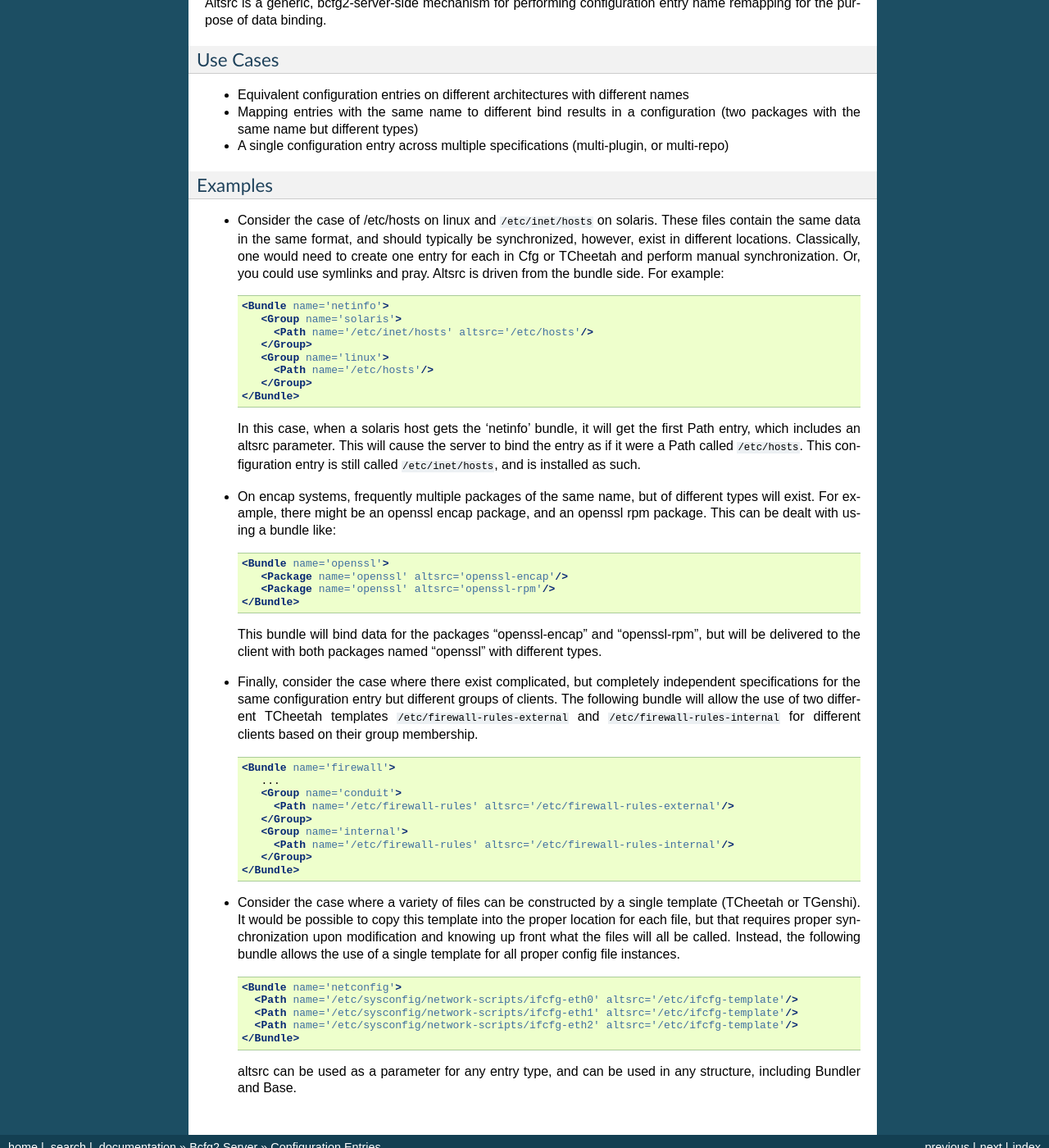
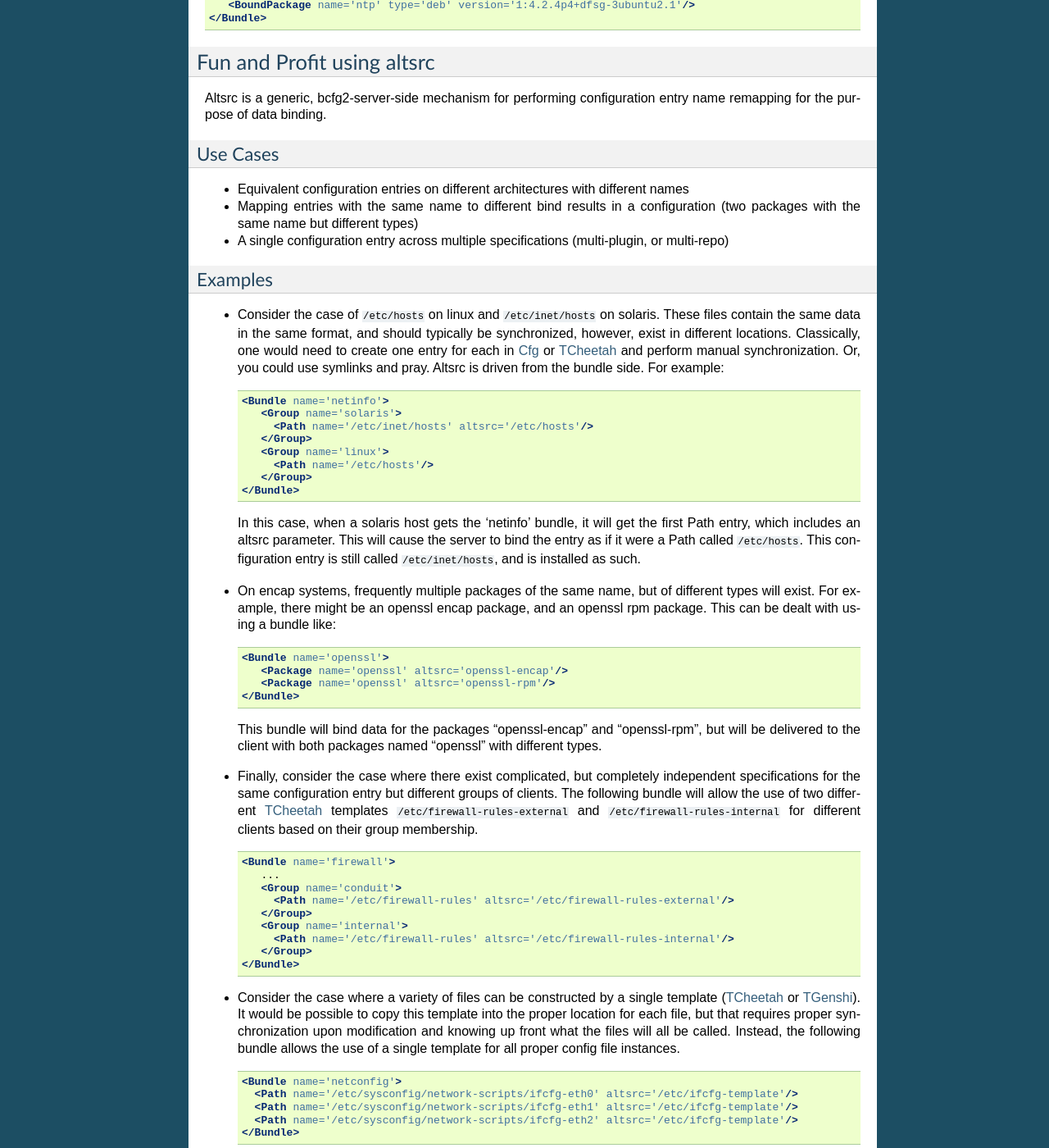
Before and after one commit to Bcfg2/bcfg2, a Sphinx documentation site: the page built from doc/server/configurationentries.txt, in a window 1280 px wide and 1400 px high, scrolled down 1372 px. Shown: the whole window at 82% size. Built offline with Sphinx 7.4.7, drawn with Linux system fonts in a browser that asks for light colours; some of the changed text lies outside the part shown.

Commit message:
doc: Tidy up the configuration entries page
Signed-off-by: Sol Jerome <solj@ices.utexas.edu>

git-svn-id: https://svn.mcs.anl.gov/repos/bcfg/trunk/bcfg2@5791 ce84e21b-d406-0410-9b95-82705330c041

```diff
--- a/doc/server/configurationentries.txt
+++ b/doc/server/configurationentries.txt
@@ -109,12 +124,13 @@
 Examples
 --------
 
-* Consider the case of /etc/hosts on linux and ``/etc/inet/hosts`` on
+* Consider the case of ``/etc/hosts`` on linux and ``/etc/inet/hosts`` on
   solaris. These files contain the same data in the same format,
   and should typically be synchronized, however, exist in different
-  locations. Classically, one would need to create one entry for each in
-  Cfg or TCheetah and perform manual synchronization. Or, you could use
-  symlinks and pray. Altsrc is driven from the bundle side. For example:
+  locations. Classically, one would need to create one entry for each
+  in `Cfg`_ or `TCheetah`_ and perform manual synchronization. Or,
+  you could use symlinks and pray. Altsrc is driven from the bundle
+  side. For example:
 
   .. code-block:: xml
 
@@ -152,7 +168,7 @@
 * Finally, consider the case where there exist complicated, but
   completely independent specifications for the same configuration entry
   but different groups of clients. The following bundle will allow the use
-  of two different TCheetah templates ``/etc/firewall-rules-external``
+  of two different `TCheetah`_ templates ``/etc/firewall-rules-external``
   and ``/etc/firewall-rules-internal`` for different clients based on
   their group membership.
 
@@ -169,10 +185,10 @@
       </Bundle>
 
 * Consider the case where a variety of files can be constructed by a
-  single template (TCheetah or TGenshi). It would be possible to copy
-  this template into the proper location for each file, but that requires
-  proper synchronization upon modification and knowing up front what
-  the files will all be called. Instead, the following bundle allows
+  single template (`TCheetah`_ or `TGenshi`_). It would be possible to
+  copy this template into the proper location for each file, but that
+  requires proper synchronization upon modification and knowing up front
+  what the files will all be called. Instead, the following bundle allows
   the use of a single template for all proper config file instances.
 
   .. code-block:: xml
@@ -184,4 +200,4 @@
       </Bundle>
 
   altsrc can be used as a parameter for any entry type, and can be used
-  in any structure, including Bundler and Base.
+  in any structure, including `Bundler`_ and `Base`_.
```
Also changed, not shown: other parts of doc/server/configurationentries.txt (+19 -4 lines).
